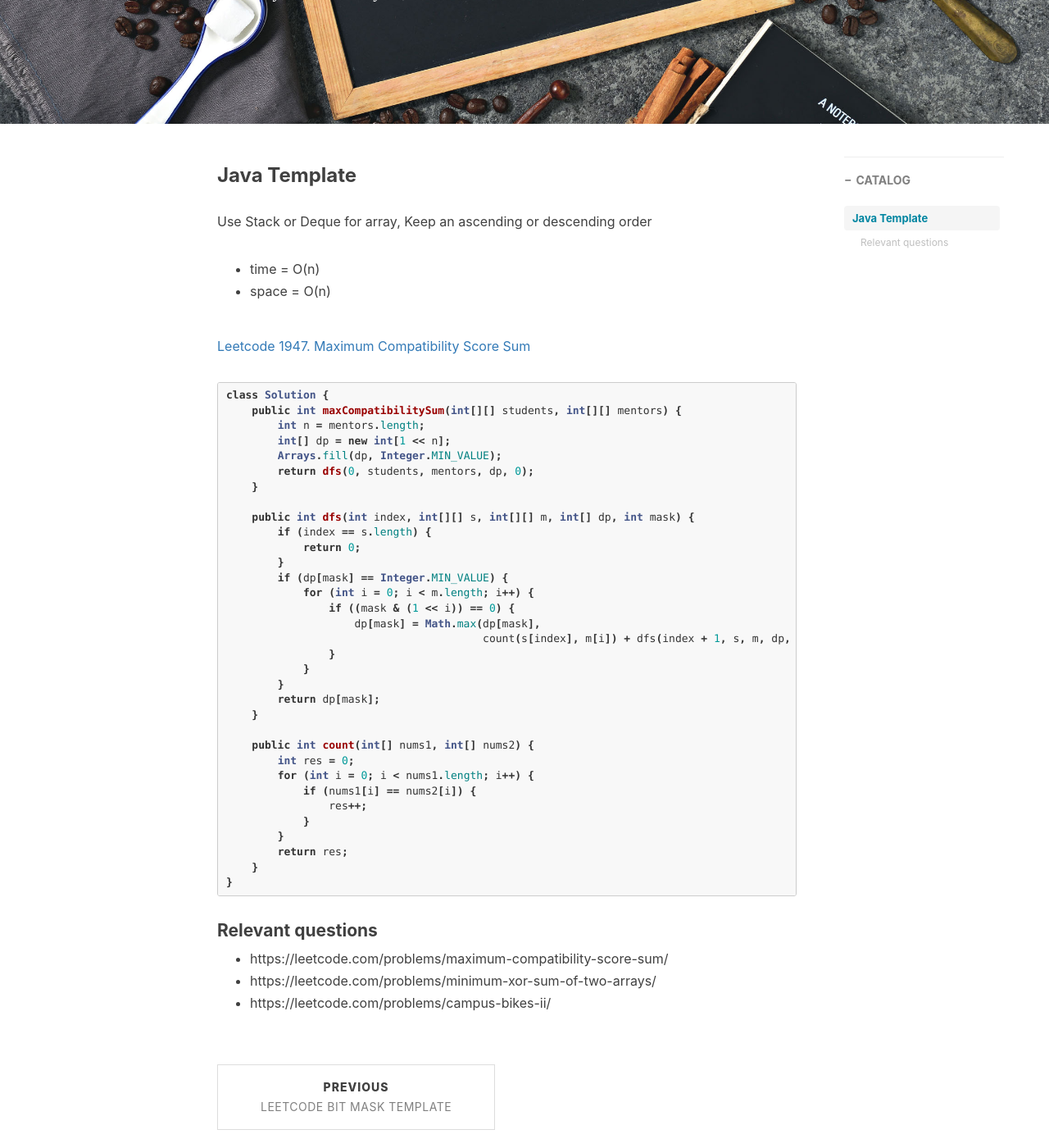
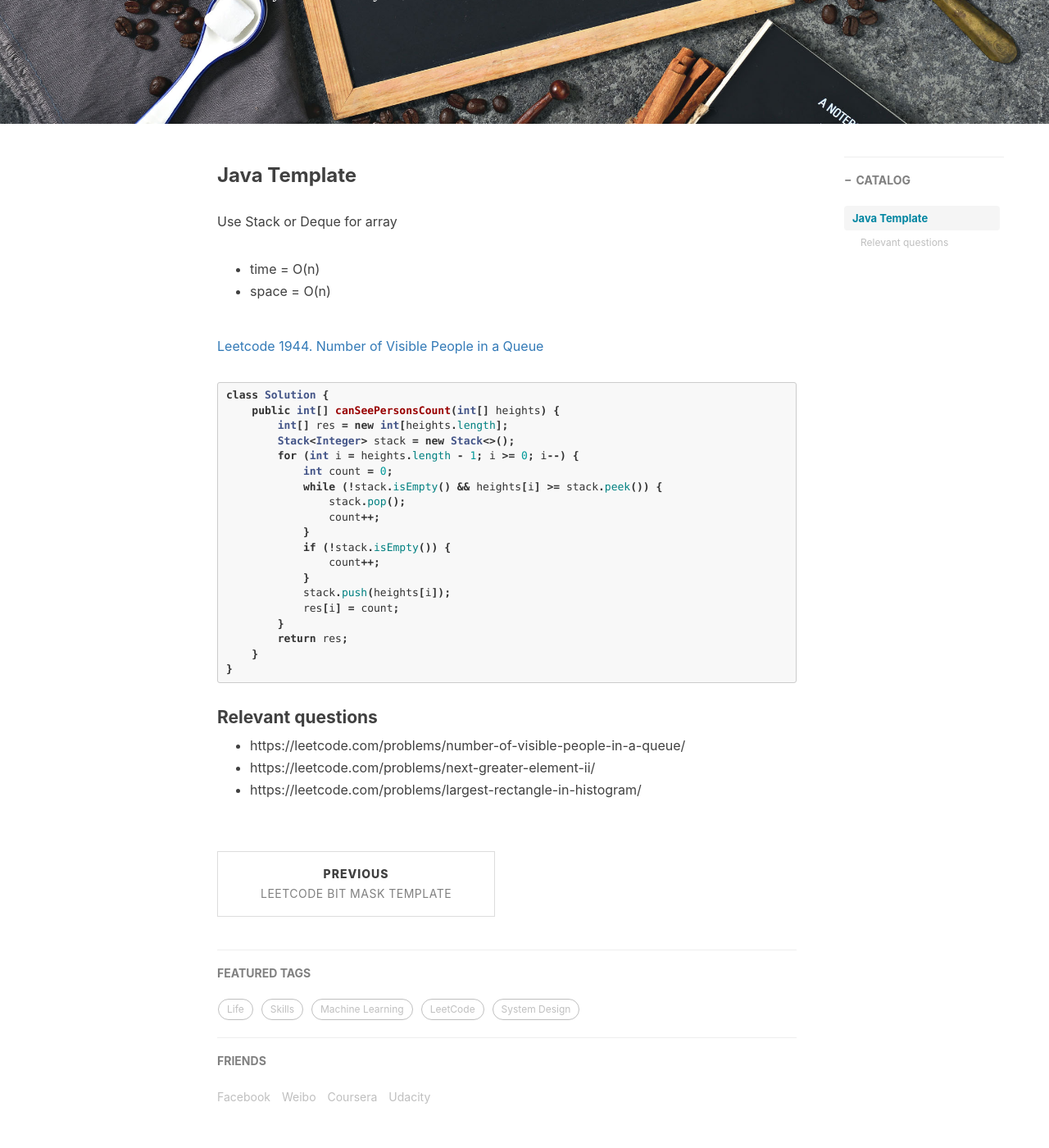
Before and after one commit to ly16/ly16.github.io, a Jekyll site: the page built from _posts/2021-07-30-leetcode-monotonicStack-template.md, in a window 1280 px wide and 1400 px high, scrolled down 432 px. Shown: the whole window at 82% size. Built offline with Jekyll 4.4.1, drawn with Linux system fonts in a browser that asks for light colours; nearby versions of some CDN libraries; comment, search, counter and statistics services are not loaded.

Commit message:
Update 2021-07-30-leetcode-monotonicStack-template.md

````diff
--- a/_posts/2021-07-30-leetcode-monotonicStack-template.md
+++ b/_posts/2021-07-30-leetcode-monotonicStack-template.md
@@ -12,43 +12,28 @@ tags:
 ---
 
 ### Java Template
-Use Stack or Deque for array, Keep an ascending or descending order
+Use Stack or Deque for array
 
 - time = O(n)
 - space = O(n)
 
-[Leetcode 1947. Maximum Compatibility Score Sum](https://leetcode.com/problems/maximum-compatibility-score-sum/)
-
+[Leetcode 1944. Number of Visible People in a Queue](https://leetcode.com/problems/number-of-visible-people-in-a-queue/)
 ```java
 class Solution {
-    public int maxCompatibilitySum(int[][] students, int[][] mentors) {
-        int n = mentors.length;
-        int[] dp = new int[1 << n];
-        Arrays.fill(dp, Integer.MIN_VALUE);
-        return dfs(0, students, mentors, dp, 0);
-    }
-
-    public int dfs(int index, int[][] s, int[][] m, int[] dp, int mask) {
-        if (index == s.length) {
-            return 0;
-        }
-        if (dp[mask] == Integer.MIN_VALUE) {
-            for (int i = 0; i < m.length; i++) {
-                if ((mask & (1 << i)) == 0) {
-                    dp[mask] = Math.max(dp[mask],
-                                        count(s[index], m[i]) + dfs(index + 1, s, m, dp, mask + (1 << i)));
-                }
+    public int[] canSeePersonsCount(int[] heights) {
+        int[] res = new int[heights.length];
+        Stack<Integer> stack = new Stack<>();
+        for (int i = heights.length - 1; i >= 0; i--) {
+            int count = 0;
+            while (!stack.isEmpty() && heights[i] >= stack.peek()) {
+                stack.pop();
+                count++;
             }
-        }
-        return dp[mask];
-    }
-
-    public int count(int[] nums1, int[] nums2) {
-        int res = 0;
-        for (int i = 0; i < nums1.length; i++) {
-            if (nums1[i] == nums2[i]) {
-                res++;
+            if (!stack.isEmpty()) {
+                count++;
             }
+            stack.push(heights[i]);
+            res[i] = count;
         }
         return res;
     }
@@ -57,6 +42,6 @@ class Solution {
 
 #### Relevant questions
 
-* https://leetcode.com/problems/maximum-compatibility-score-sum/
-* https://leetcode.com/problems/minimum-xor-sum-of-two-arrays/
-* https://leetcode.com/problems/campus-bikes-ii/
+* https://leetcode.com/problems/number-of-visible-people-in-a-queue/
+* https://leetcode.com/problems/next-greater-element-ii/
+* https://leetcode.com/problems/largest-rectangle-in-histogram/
````
